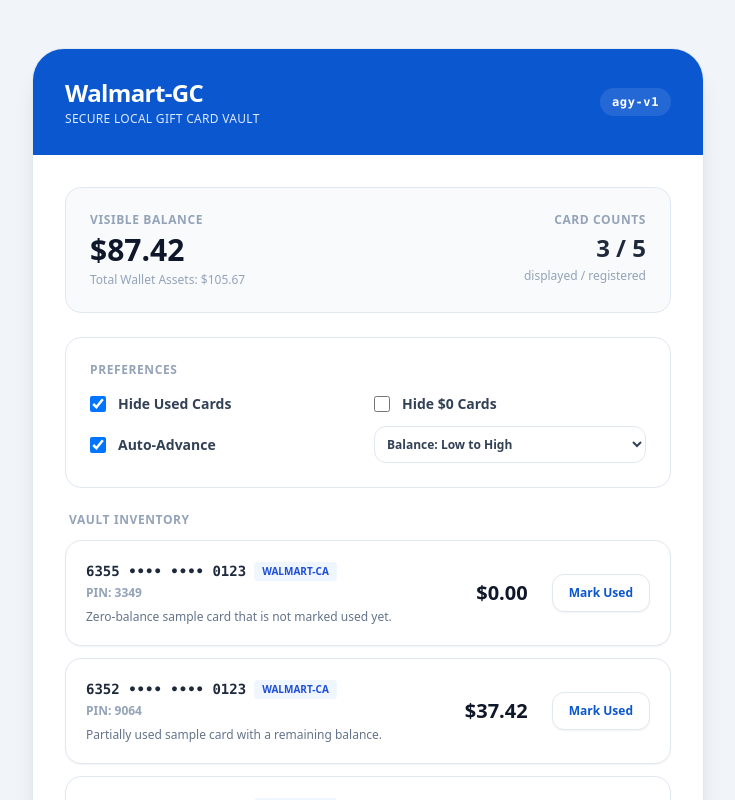
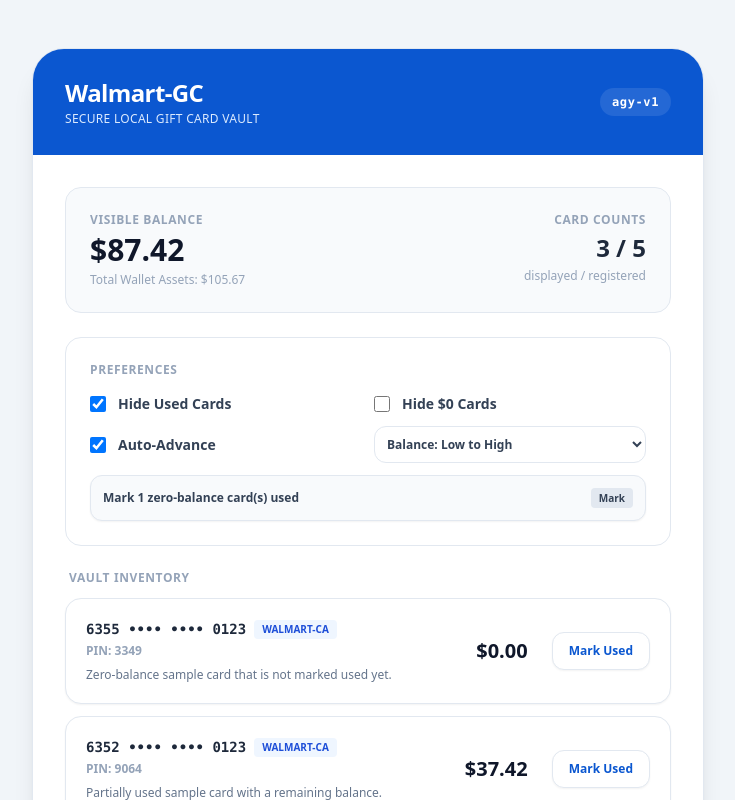
Before and after one commit to dotsthewarlock/Walmart-GC, a React (Vite) app: page / in a window 1280 px wide. Shown: the top 800 px of the page, without its empty margins (272-1007 px from the left). Built offline with nearby package versions, Linux system fonts and the light colour scheme.

Commit message:
feat: add local cards panel parity actions

```diff
--- a/src/App.jsx
+++ b/src/App.jsx
@@ -58,6 +58,24 @@
     setCards(updatedCards);
     saveCards(updatedCards);
   };
+
+  // Mark all $0 cards used helper from phase-12
+  const handleMarkZeroBalanceUsed = () => {
+    const updatedCards = cards.map((card) => {
+      if (card.currentBalance === 0 && !card.used) {
+        return {
+          ...card,
+          used: true,
+          dateUsed: new Date().toISOString().slice(0, 10),
+        };
+      }
+      return card;
+    });
+    setCards(updatedCards);
+    saveCards(updatedCards);
+  };
+
+  const zeroBalanceCount = cards.filter(card => card.currentBalance === 0 && !card.used).length;
 
   return (
     <div className="min-h-screen bg-slate-100 flex flex-col items-center p-4 sm:p-8 antialiased font-sans">
@@ -144,6 +162,18 @@
                   <option value="card-number">Card Number</option>
                 </select>
               </div>
+
+              {zeroBalanceCount > 0 && (
+                <button
+                  id="mark-zero-used"
+                  onClick={handleMarkZeroBalanceUsed}
+                  className="w-full sm:col-span-2 text-xs font-bold bg-slate-50 hover:bg-slate-100 text-slate-700 border border-slate-200 rounded-xl p-3 flex justify-between items-center transition-all active:scale-95 shadow-sm font-sans"
+                  type="button"
+                >
+                  <span>Mark {zeroBalanceCount} zero-balance card(s) used</span>
+                  <span className="bg-slate-200 text-slate-700 px-2 py-0.5 rounded text-[10px]" aria-hidden="true">Mark</span>
+                </button>
+              )}
             </div>
           </section>
 
```
